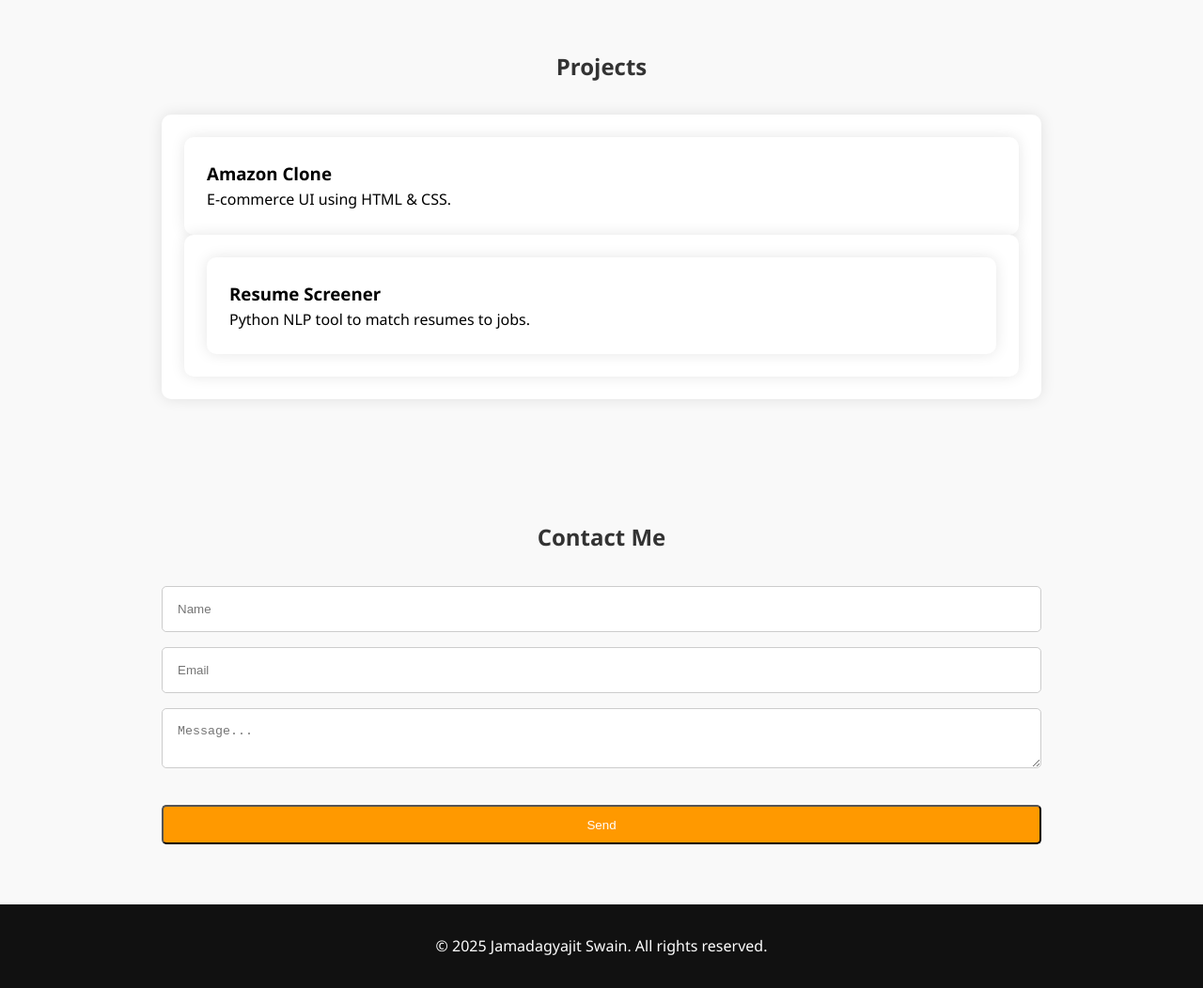
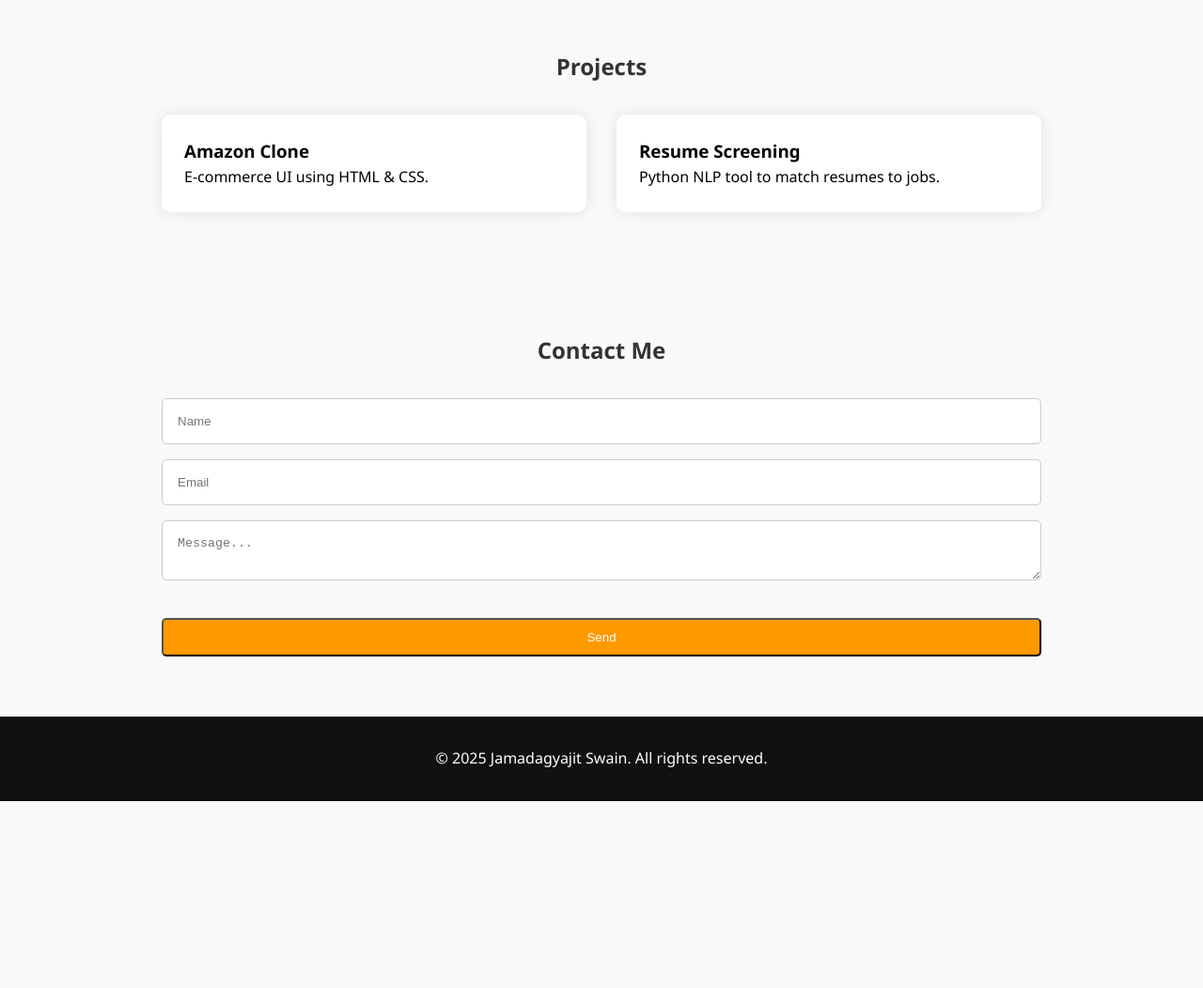
Before and after one commit to Jamadagyajit-Swain/Jamadagyajit, a plain HTML site: page index.html in a window 1280 px wide. Shown: the part 1180-2232 px from the top of the page at 94% size. After the commit the page ends 2033 px from the top, so only its background shows below. Drawn offline with Linux system fonts and the light colour scheme.

Commit message:
Update index.html

```diff
--- a/index.html
+++ b/index.html
@@ -37,18 +37,17 @@
 
   <section id="projects">
     <h2>Projects</h2>
-    <div class="projects-grid">
-      <div class="project-card">
-         <div class="project-card"><a href="https://github.com/Jamadagyajit-Swain/Amazon-Clone.git">
-        <h3>Amazon Clone</h3>
-        <p>E-commerce UI using HTML & CSS.</p>
-      </div>
-      <div class="project-card">
-         <div class="project-card"><a href="https://github.com/Jamadagyajit-Swain/Resume-Screening-using-Python-Streamlit.git">
-        <h3>Resume Screener</h3>
-        <p>Python NLP tool to match resumes to jobs.</p>
-      </div>
-    </div>
+  <div class="projects-grid">
+  <a href="https://github.com/Jamadagyajit-Swain/Amazon-Clone.git" class="project-card">
+    <h3>Amazon Clone</h3>
+    <p>E-commerce UI using HTML & CSS.</p>
+  </a>
+
+  <a href="https://github.com/Jamadagyajit-Swain/Resume-Screening-using-Python-Streamlit.git" class="project-card">
+    <h3>Resume Screening</h3>
+    <p>Python NLP tool to match resumes to jobs.</p>
+  </a>
+</div>
   </section>
 
   <section id="contact">
```
